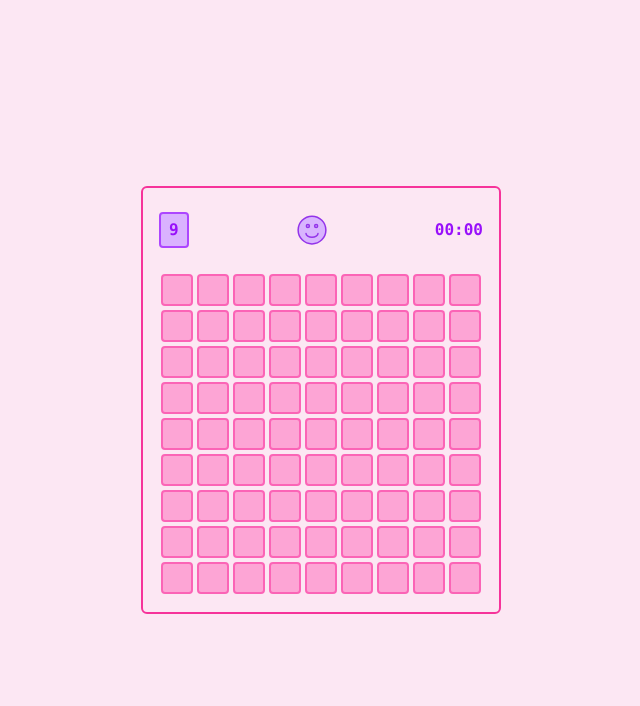
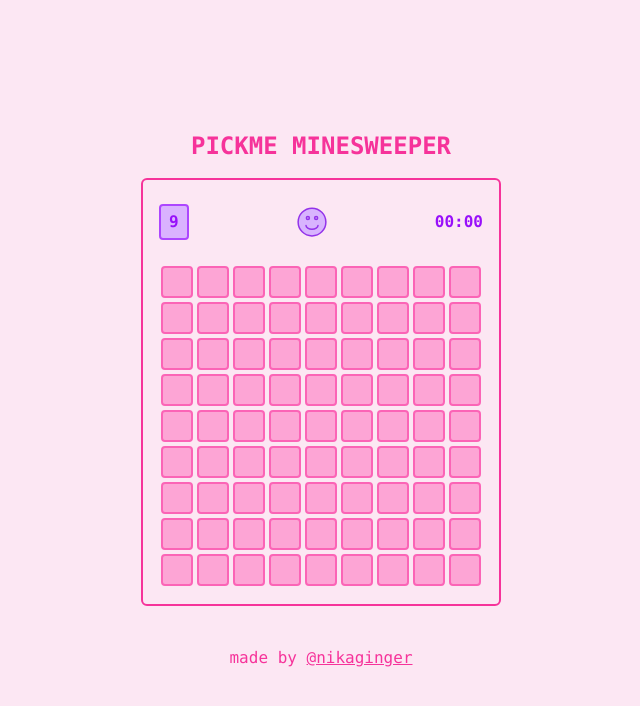
Before and after one commit to brenevaveronika/yoursweeper, a Vue app: page / in a window 1280 px wide. Shown: the top 706 px of the page, without its empty margins (319-959 px from the left). Built offline with nearby package versions, Linux system fonts and the light colour scheme.

Commit message:
main heading and link to developer added

```diff
--- a/src/App.vue
+++ b/src/App.vue
@@ -11,11 +11,21 @@
 </script>
 
 <template>
-  <main class="bg-pink-100 min-h-dvh p-10 flex flex-col justify-center items-center">
-    <div class="game border-2 border-pink-500 rounded-md p-4">
+  <main class="bg-pink-100 min-h-dvh p-10 flex flex-col justify-center items-center font-mono">
+    <h1 class="text-2xl font-bold uppercase text-pink-500 mb-4">Pickme Minesweeper</h1>
+    <div class="game border md:border-2 border-pink-500 rounded-md p-4">
       <GameHeader />
       <GameField />
     </div>
+    <p class="text-pink-500 mt-10">
+      made by
+      <a
+        class="hover:text-pink-950 transition duration-200 underline"
+        href="https://github.com/brenevaveronika"
+        target="_blank"
+        >@nikaginger</a
+      >
+    </p>
   </main>
 </template>
 
```
